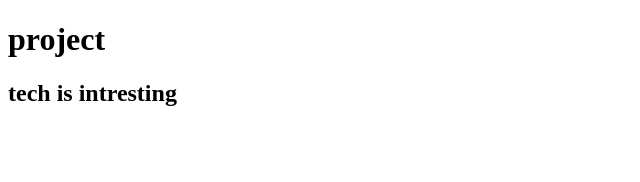
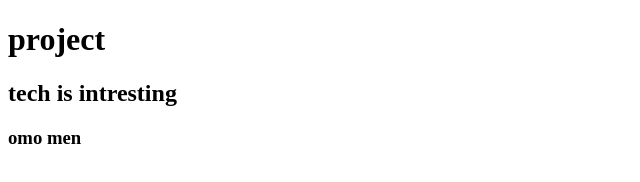
Before and after one commit to justaustinm/project, a plain HTML site: page index.html in a window 1280 px wide. Shown: the full height of the page, 0-640 px from the left. Drawn offline with Linux system fonts and the light colour scheme.

Commit message:
check changes

```diff
--- a/index.html
+++ b/index.html
@@ -9,6 +9,7 @@
     <h1>project
         <br>
         <h2>tech is intresting</h2>
+     <h3>omo men </h3>
     </h1>
  </body>
  </html>
```
